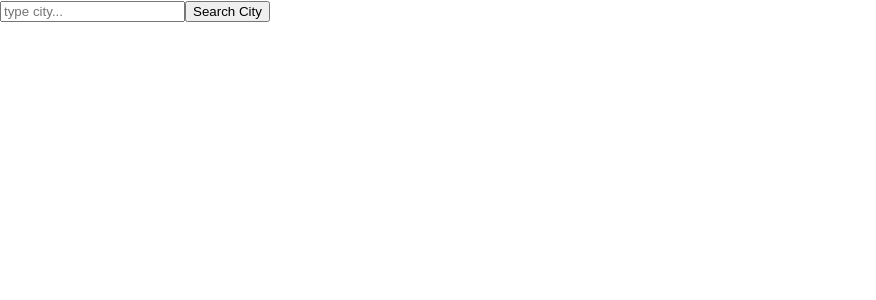
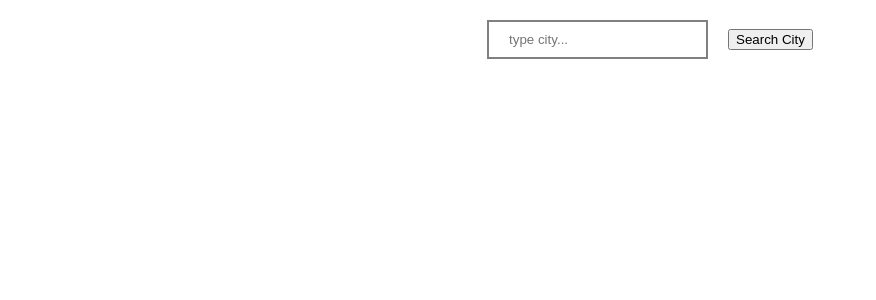
Before and after one commit to patrykczekaj/react-weather-app, a React (Create React App) app: page / in a window 1280 px wide. Shown: the top 300 px of the page, without its empty margins (0-876 px from the left). Built offline with nearby package versions, Linux system fonts and the light colour scheme.

Commit message:
add style css

```diff
--- a/src/components/App.css
+++ b/src/components/App.css
@@ -0,0 +1,40 @@
+.app {
+    display: flex;
+    flex-direction: column;
+    justify-content: center;
+    align-items: center;
+}
+
+.app input, .App button {
+    margin: 20px;
+    padding: 10px 20px;
+    border: 2px solid gray;
+    background-color: #fff;
+    transition: .3s;
+}
+
+.app button {
+    cursor: pointer;
+}
+
+.app button:hover {
+    background-color: #000;
+    color: white;
+    border-color: black;
+}
+
+.result {
+    border-top: 2px solid #ddd;
+}
+
+.result h1 {
+    margin-bottom: 50px;
+}
+
+.result h1, .result h2 {
+    font-weight: normal;
+}
+
+.result em {
+    font-weight: bold;
+}
--- a/src/components/App.jsx
+++ b/src/components/App.jsx
@@ -54,7 +54,7 @@ const App = () => {
   }
 
   return (
-    <div className='App'>
+    <div className='app'>
       <Form value={value} change={handleInputChange} submit={handleCitySubmit}/>
       <Result weather={{error, date, sunrise, sunset, temp, pressure, wind, city}}/>
     </div>
--- a/src/components/Result.jsx
+++ b/src/components/Result.jsx
@@ -12,15 +12,15 @@ const Result = ({ weather }) => {
         const sunsetTime = new Date(sunset * 1000).toLocaleTimeString([],{hour: '2-digit', minute:'2-digit'});
 
         content = (
-            <div>
-                <h3>Weather for the city <em>{city}</em></h3>
-                <h4>Day and time: {date}</h4>
-                <h4>Current temperature: {temp} &#176;C</h4>
-                <h4>Sunrise today: {sunriseTime}</h4>
-                <h4>Sunset today: {sunsetTime}</h4>
-                <h4>Current wind strength: {wind} m/s</h4>
-                <h4>Current pressure: {pressure} hPa</h4>
-            </div>
+            <>
+                <h1>Weather for the city <em>{city}</em></h1>
+                <h2>Day and time: {date}</h2>
+                <h2>Current temperature: {temp} &#176;C</h2>
+                <h2>Sunrise today: {sunriseTime}</h2>
+                <h2>Sunset today: {sunsetTime}</h2>
+                <h2>Current wind strength: {wind} m/s</h2>
+                <h2>Current pressure: {pressure} hPa</h2>
+            </>
         )
     }
 
--- a/src/index.css
+++ b/src/index.css
@@ -1,5 +1,6 @@
 body {
   margin: 0;
+  padding: 0;
   font-family: -apple-system, BlinkMacSystemFont, 'Segoe UI', 'Roboto', 'Oxygen',
     'Ubuntu', 'Cantarell', 'Fira Sans', 'Droid Sans', 'Helvetica Neue',
     sans-serif;
```
